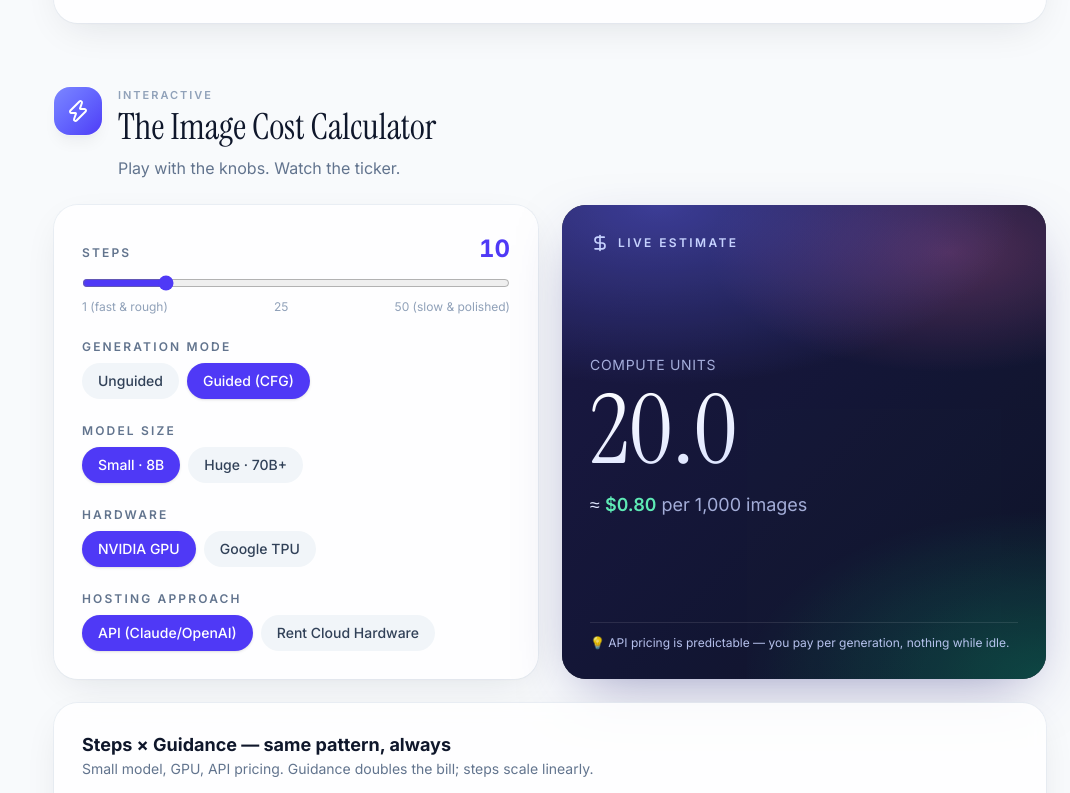
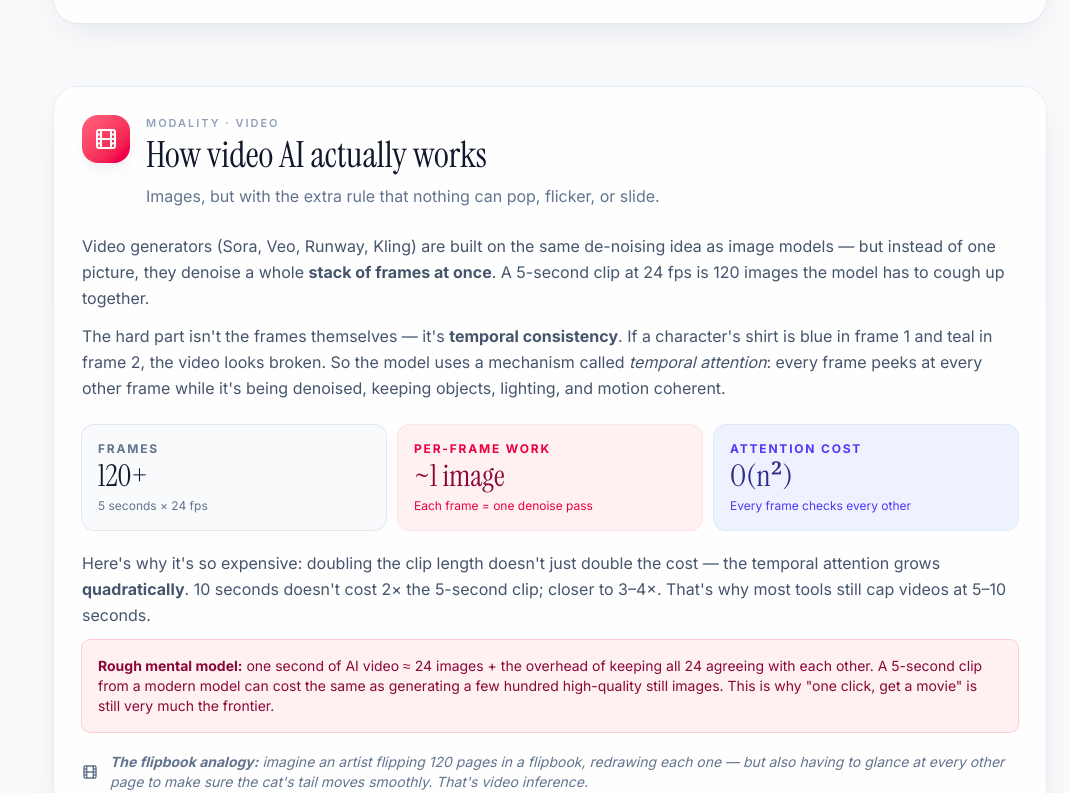
Before and after one commit to ummerr/inference, a React (Vite) app: page / in a window 1280 px wide. Shown: the part 1780-2573 px from the top of the page, without its empty margins (210-1280 px from the left). Built offline with nearby package versions, Linux system fonts and the light colour scheme.

Commit message:
Add Video AI section explaining temporal consistency
Co-Authored-By: Claude Opus 4.6 <noreply@anthropic.com>

```diff
--- a/src/App.tsx
+++ b/src/App.tsx
@@ -2,7 +2,7 @@ import { useEffect, useRef, useState, type ComponentType, type ReactNode } from
 import {
   Hammer, Brain, Cpu, Car, Sparkles, Zap, DollarSign,
   Image as ImageIcon, Compass, Scale, ChevronDown, Info,
-  Type, Coins, BarChart3, MessageSquareQuote,
+  Type, Coins, BarChart3, MessageSquareQuote, Film,
 } from 'lucide-react'
 import { computeImageCost, type ModelSize, type Hardware, type Hosting } from './pricing'
 import { SideNav, type NavItem } from './components/SideNav'
@@ -209,6 +209,7 @@ const NAV_ITEMS: NavItem[] = [
   { id: 'what',       label: 'What is inference?' },
   { id: 'image',      label: 'Image AI' },
   { id: 'text',       label: 'Text AI' },
+  { id: 'video',      label: 'Video AI' },
   { id: 'calculator', label: 'Image calculator' },
   { id: 'io',         label: 'Input vs output' },
   { id: 'cfg',        label: 'Guidance (CFG)' },
@@ -342,6 +343,76 @@ export default function App() {
                 </div>
                 <div className="mt-6">
                   <TokensWidget />
+                </div>
+              </Card>
+            </section>
+
+            {/* 3b — How video AI works */}
+            <section id="video" className="scroll-mt-8">
+              <Card>
+                <SectionHeader
+                  icon={Film}
+                  eyebrow="Modality · Video"
+                  title="How video AI actually works"
+                  subtitle="Images, but with the extra rule that nothing can pop, flicker, or slide."
+                  accent="bg-gradient-to-br from-rose-400 to-rose-600"
+                />
+                <div className="space-y-3 text-slate-600 leading-relaxed">
+                  <p>
+                    Video generators (Sora, Veo, Runway, Kling) are built on the same de-noising idea
+                    as image models — but instead of one picture, they denoise a whole <strong>stack
+                    of frames at once</strong>. A 5-second clip at 24 fps is 120 images the model has
+                    to cough up together.
+                  </p>
+                  <p>
+                    The hard part isn't the frames themselves — it's <strong>temporal consistency</strong>.
+                    If a character's shirt is blue in frame 1 and teal in frame 2, the video looks
+                    broken. So the model uses a mechanism called <em>temporal attention</em>: every
+                    frame peeks at every other frame while it's being denoised, keeping objects,
+                    lighting, and motion coherent.
+                  </p>
+                </div>
+
+                <div className="mt-6 grid md:grid-cols-3 gap-3">
+                  <div className="bg-slate-50 rounded-xl p-4 ring-1 ring-slate-200">
+                    <div className="text-xs font-bold text-slate-500 uppercase tracking-[0.15em]">Frames</div>
+                    <div className="font-display text-3xl text-slate-900 leading-tight">120+</div>
+                    <div className="text-xs text-slate-500 mt-1">5 seconds × 24 fps</div>
+                  </div>
+                  <div className="bg-rose-50 rounded-xl p-4 ring-1 ring-rose-100">
+                    <div className="text-xs font-bold text-rose-600 uppercase tracking-[0.15em]">Per-frame work</div>
+                    <div className="font-display text-3xl text-rose-900 leading-tight">~1 image</div>
+                    <div className="text-xs text-rose-600 mt-1">Each frame = one denoise pass</div>
+                  </div>
+                  <div className="bg-indigo-50 rounded-xl p-4 ring-1 ring-indigo-100">
+                    <div className="text-xs font-bold text-indigo-600 uppercase tracking-[0.15em]">Attention cost</div>
+                    <div className="font-display text-3xl text-indigo-900 leading-tight">O(n²)</div>
+                    <div className="text-xs text-indigo-600 mt-1">Every frame checks every other</div>
+                  </div>
+                </div>
+
+                <div className="mt-5 space-y-3 text-slate-600 leading-relaxed">
+                  <p>
+                    Here's why it's so expensive: doubling the clip length doesn't just double the
+                    cost — the temporal attention grows <strong>quadratically</strong>. 10 seconds
+                    doesn't cost 2× the 5-second clip; closer to 3–4×. That's why most tools still
+                    cap videos at 5–10 seconds.
+                  </p>
+                  <div className="bg-rose-50 ring-1 ring-rose-200 rounded-lg p-4 text-sm text-rose-900">
+                    <strong>Rough mental model:</strong> one second of AI video ≈ 24 images + the overhead
+                    of keeping all 24 agreeing with each other. A 5-second clip from a modern model can
+                    cost the same as generating a few hundred high-quality still images. This is why
+                    "one click, get a movie" is still very much the frontier.
+                  </div>
+                </div>
+
+                <div className="mt-5 flex items-center gap-3 text-sm text-slate-500 italic">
+                  <Film className="w-4 h-4 shrink-0" />
+                  <span>
+                    <strong>The flipbook analogy:</strong> imagine an artist flipping 120 pages in a
+                    flipbook, redrawing each one — but also having to glance at every other page to
+                    make sure the cat's tail moves smoothly. That's video inference.
+                  </span>
                 </div>
               </Card>
             </section>
```
